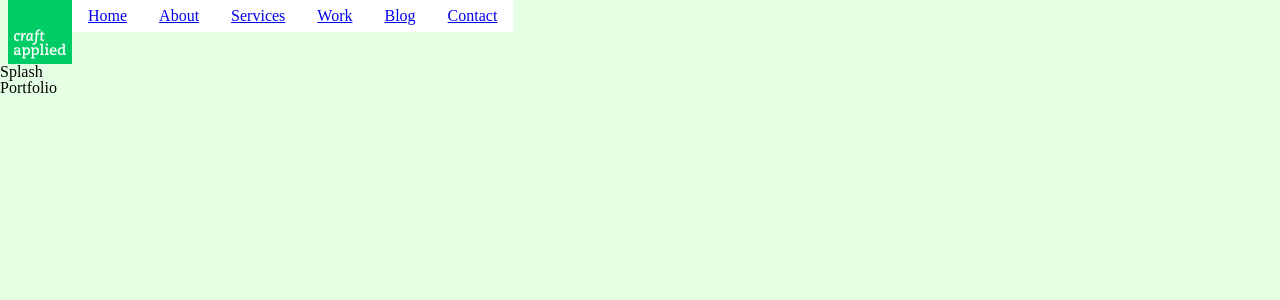
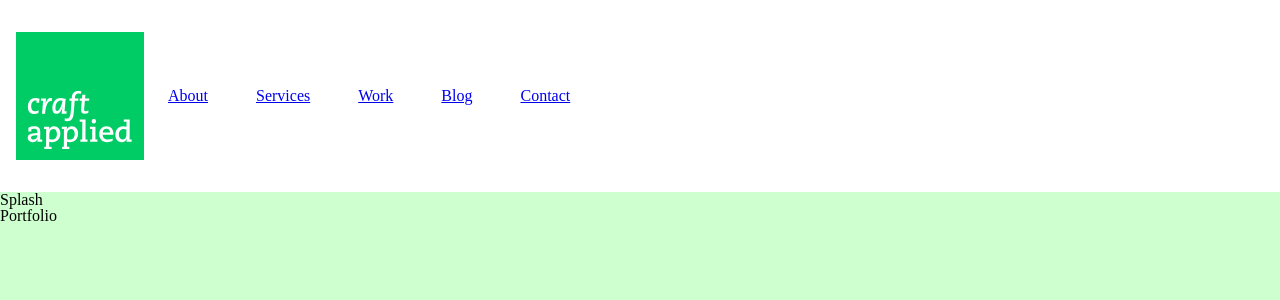
Before and after one commit to darrenbarklie/craftapplied-v3, a React app: page / in a window 1280 px wide. Shown: the top 300 px of the page. Built offline with nearby package versions, Linux system fonts and the light colour scheme; the HTML template or start-up script is replaced by a standard one.

Commit message:
Core flex navigation

```diff
--- a/src/components/globals/Layout.js
+++ b/src/components/globals/Layout.js
@@ -1,13 +1,12 @@
 import React, { Component } from 'react'
 import { Switch, Route } from 'react-router-dom'
-import { Header } from './header/.'
+import { Header } from './header'
 
 import { Home } from '../home/Home'
 
 export const Layout = () => {
   return (
     <div id="layout">
-
 
       <Header />
 
--- a/src/components/globals/header/Header.js
+++ b/src/components/globals/header/Header.js
@@ -2,6 +2,7 @@ import React from 'react'
 import { Grid, Row, Col } from 'react-flexbox-grid'
 import { NavLink } from 'react-router-dom'
 import { Brand, Navigation } from '.'
+
 
 export const Header = (props) => {
   return (
--- a/src/components/globals/header/Navigation.js
+++ b/src/components/globals/header/Navigation.js
@@ -6,7 +6,6 @@ export const Navigation = () => {
   return (
     <nav className="primary">
       <ul>
-        <li><NavLink exact activeClassName="active" to="/">Home</NavLink></li>
         <li><NavLink activeClassName="active" to="/about">About</NavLink></li>
         <li><NavLink activeClassName="active" to="/services">Services</NavLink></li>
         <li><NavLink activeClassName="active" to="/work">Work</NavLink></li>
--- a/src/sass/base.scss
+++ b/src/sass/base.scss
@@ -1,29 +1,4 @@
 @import 'mixins/reset';
 
-body {
-  background: rgba(0,255,0,0.1);
-}
-
-
-
-header.main {
-  .brand {
-    display: block;
-    width: 4rem;
-    height: 4rem;
-  }
-}
-
-
-nav.primary {
-  background: white;
-  ul {
-    li {
-      display: inline-block;
-      a {
-        display: inline-block;
-        padding: 0.5rem 1rem;
-      }
-    }
-  }
-}
+@import 'globals/layout';
+@import 'globals/header';
--- /dev/null
+++ b/src/sass/globals/_header.scss
@@ -0,0 +1,28 @@
+
+header.main {
+  padding: 2rem 0;
+  background-color: white;
+  .brand {
+    display: block;
+    width: 8rem;
+    height: 8rem;
+  }
+}
+
+
+nav.primary {
+  height: 100%;
+  ul {
+    height: 100%;
+    display: flex;
+    flex-direction: row;
+    li {
+      display: flex;
+      height: 100%;
+      align-items: center;
+      a {
+        padding: 1rem 1.5rem;
+      }
+    }
+  }
+}
--- /dev/null
+++ b/src/sass/globals/_layout.scss
@@ -0,0 +1,22 @@
+
+html,
+body {
+  height: 100%;
+  box-sizing: border-box;
+  background: rgba(0,255,0,0.1);
+}
+*, *:before, *:after {
+  box-sizing: inherit;
+}
+
+.container-fluid {
+  .row {
+    margin-left: 0;
+    margin-right: 0;
+  }
+}
+.grid-container {
+  max-width: 1440px;
+  height: 100%;
+  margin: 0 auto;
+}
```
Also changed, not shown: src/sass/globals/_colors.scss (added, +38 -0 lines), 1 other file (tests, documents, lock files or other folders).
